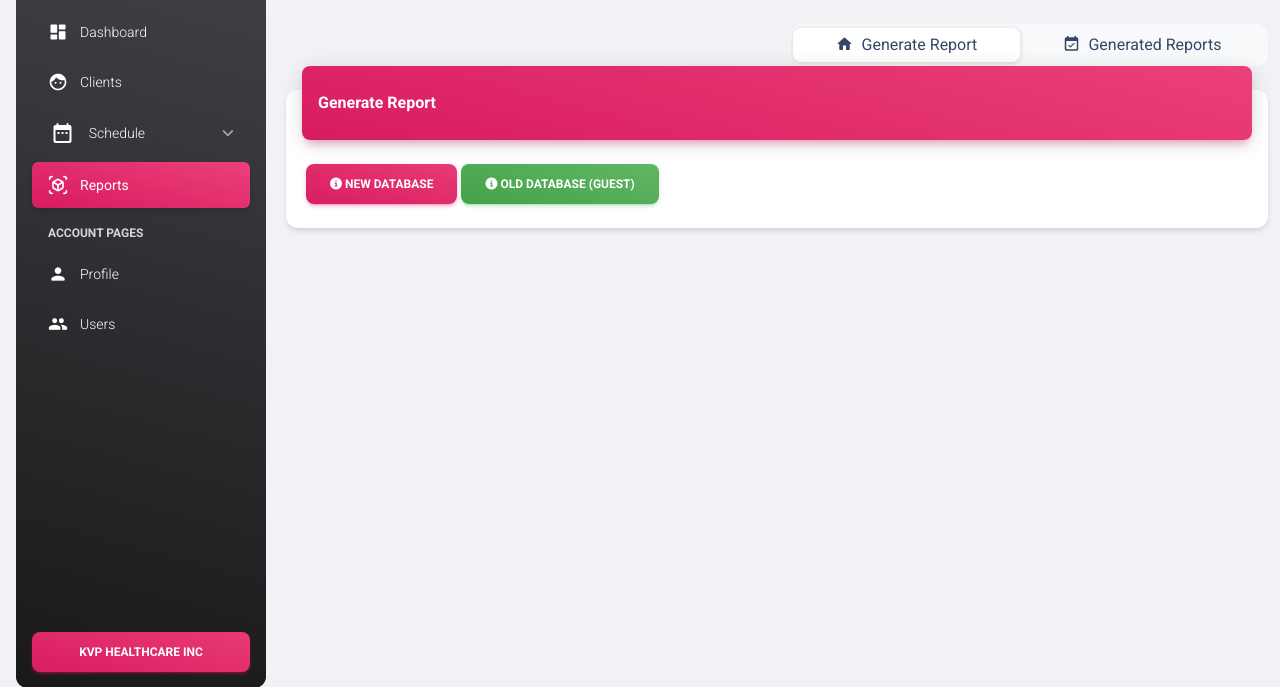
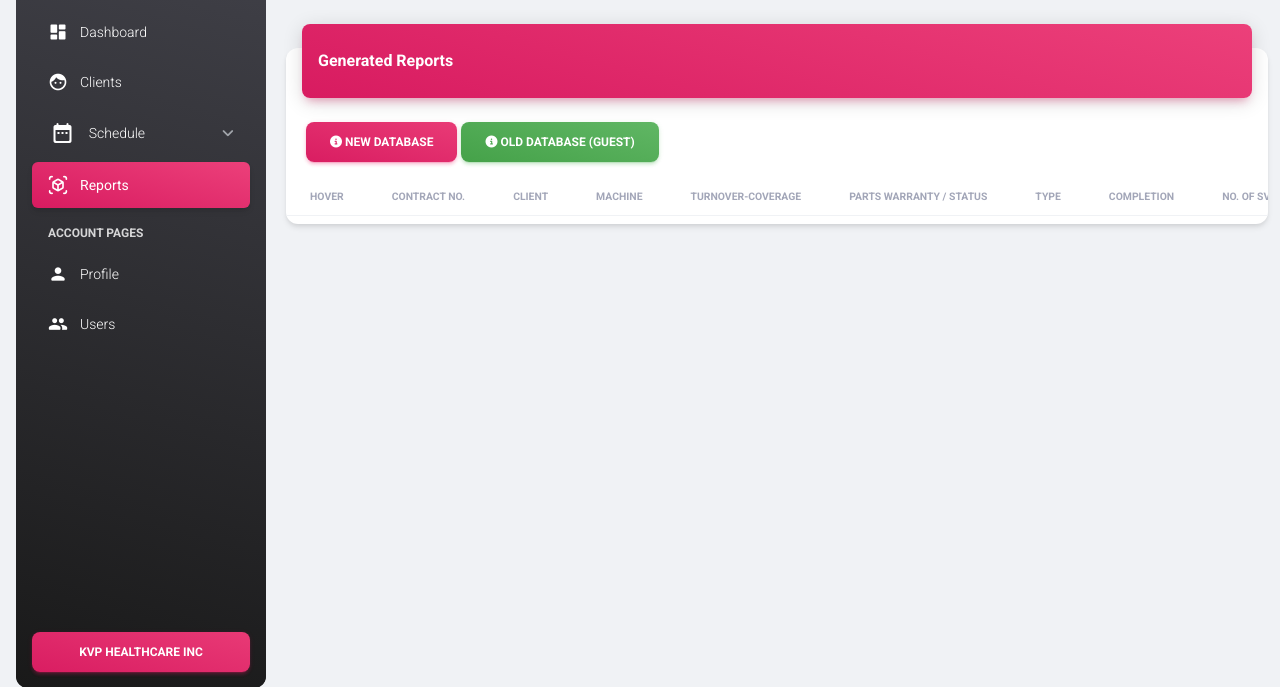
Before and after one commit to DanRagos/KVP, a PHP site: page /tcpdf/pages/report.php in a window 1280 px wide. Shown: the part 96-783 px from the top of the page. Run offline with PHP 8.4, Linux system fonts and the light colour scheme; the visitor is signed in with stand-in values (Sample User, id 1); data comes from the database, SQL or seed files in the repository; data that the repository does not hold is empty; style sheets or scripts are compiled from the project's sources; some libraries are stand-ins or nearby versions.

Commit message:
Added some

```diff
--- a/pages/report.php
+++ b/pages/report.php
@@ -104,30 +104,7 @@
         </nav>
         <!-- End Navbar -->
         <div class="container-fluid py-4">
-            <div class="row">
-                <!-- Tabs navs -->
-                <div class="col-lg-6 col-md-6 my-sm-auto ms-sm-auto me-sm-0 mx-auto mt-3">
-                    <div class="nav-wrapper position-relative end-0">
-                        <ul class="nav nav-pills nav-fill p-1" role="tablist" id="tabslist">
-                            <li class="nav-item" id="liActive">
-                                <a class="nav-link mb-0 px-0 py-1 active " data-bs-toggle="tab" href="javascript:;"
-                                    role="tab" aria-selected="true">
-                                    <i class="material-icons text-lg position-relative">home</i>
-                                    <span class="ms-1">Generate Report</span>
-                                </a>
-                            </li>
-                            <li class="nav-item" id="liComplete">
-                                <a class="nav-link mb-0 px-0 py-1 " data-bs-toggle="tab" href="javascript:;" role="tab"
-                                    aria-selected="false">
-                                    <i class="material-icons text-lg position-relative">event_available</i>
-                                    <span class="ms-1">Generated Reports</span>
-                                </a>
-                            </li>
 
-                        </ul>
-                    </div>
-                </div>
-            </div>
             <div class="row">
                 <div class="col-12">
                     <div class="d-flex justify-content-center">
@@ -147,10 +124,11 @@
               </div>
             </div>
           </div> -->
-                    <div class="card my-4" id="tabActive">
+
+                    <div class="card my-4 card " id="tabComplete">
                         <div class="card-header p-0 position-relative mt-n4 mx-3 z-index-2">
                             <div class="bg-gradient-primary shadow-primary border-radius-lg pt-4 pb-3">
-                                <h6 class="text-white text-capitalize ps-3">Generate Report</h6>
+                                <h6 class="text-white text-capitalize ps-3">Generated Reports</h6>
                             </div>
                         </div>
                         <div class="card-body px-0 pb-2">
@@ -167,15 +145,6 @@
                                     <span> OLD Database (Guest)</span>
                                 </button>
                             </div>
-                        </div>
-                    </div>
-                    <div class="card my-4 card " id="tabComplete" style="display:none">
-                        <div class="card-header p-0 position-relative mt-n4 mx-3 z-index-2">
-                            <div class="bg-gradient-primary shadow-primary border-radius-lg pt-4 pb-3">
-                                <h6 class="text-white text-capitalize ps-3">Completed Contract</h6>
-                            </div>
-                        </div>
-                        <div class="card-body px-0 pb-2">
                             <div class="table-responsive">
                                 <table id="completedContract" class="table align-items-center mb-0 table-striped"
                                     style="width:100%;">
@@ -242,7 +211,8 @@ cancelLabel: 'Clear'
             });
 
             $('input[name="datefilter"]').on('apply.daterangepicker', function(ev, picker) {
-$(this).val(picker.startDate.format('MM/DD/YYYY') + ' - ' + picker.endDate.format('MM/DD/YYYY'));
+                $(this).val(picker.startDate.format('MM/DD/YYYY') + ' - ' + picker.endDate
+                    .format('MM/DD/YYYY'));
             });
 
             $('input[name="datefilter"]').on('cancel.daterangepicker', function(ev, picker) {
@@ -257,7 +227,8 @@ cancelLabel: 'Clear'
             });
 
             $('input[name="partsWarranty"]').on('apply.daterangepicker', function(ev, picker) {
-$(this).val(picker.startDate.format('MM/DD/YYYY') + ' - ' + picker.endDate.format('MM/DD/YYYY'));
+                $(this).val(picker.startDate.format('MM/DD/YYYY') + ' - ' + picker.endDate
+                    .format('MM/DD/YYYY'));
             });
 
             $('input[name="partsWarranty"]').on('cancel.daterangepicker', function(ev, picker) {
@@ -266,56 +237,30 @@ $(this).val('');
 
         });
 
-
-        $('#liActive').click(function() {
-            $('#spinner').show();
-            setTimeout(() => {
-                $('#spinner').hide();
-                $('#tabActive').show();
-                $('#tabComplete').hide();
-                $('#tabService').hide();
-
-
-            }, 300)
-        });
-        $('#liComplete').click(function() {
-            $('#spinner').show();
-            setTimeout(() => {
-                $('#spinner').hide();
-                $('#tabActive').hide();
-                $('#tabComplete').show();
-                $('#tabService').hide();
-
-            }, 300)
-
-        });
         $('#reportType').change(function() {
             let choice = $(this).val();
-          if (choice == 1){
+            if (choice == 1) {
                 $('#scheduleReport input, #scheduleReport select').prop('disabled', false);
                 $('#contractReport input, #contractReport select').prop('disabled', true);
                 $('#serviceReport input, #serviceReport select').prop('disabled', true);
                 $("#scheduleReport").show();
                 $("#contractReport").hide();
                 $("#serviceReport").hide();
-          }
-          else if (choice == 2){
+            } else if (choice == 2) {
                 $('#scheduleReport input, #scheduleReport select').prop('disabled', true);
                 $('#serviceReport input, #serviceReport select').prop('disabled', true);
                 $('#contractReport input, #contractReport select').prop('disabled', false);
                 $("#scheduleReport").hide();
                 $("#contractReport").show();
                 $("#serviceReport").hide();
-          }
-          else if (choice == 3){
+            } else if (choice == 3) {
                 $('#scheduleReport input, #scheduleReport select').prop('disabled', true);
                 $('#contractReport input, #contractReport select').prop('disabled', true);
                 $('#serviceReport input, #serviceReport select').prop('disabled', false);
                 $("#serviceReport").show();
                 $("#contractReport").hide();
                 $("#scheduleReport").hide();
-          }
-          else if (choice == 0){
+            } else if (choice == 0) {
                 $("#scheduleReport").hide();
                 $("#contractReport").hide();
                 $("#serviceReport").hide();
@@ -324,10 +269,9 @@ $(this).val('');
 
         $('#schedType').change(function() {
             let sched = $(this).val();
-          if (sched == 1){
+            if (sched == 1) {
                 $(".unresolved").hide();
-          }
-          else if (sched == 2){
+            } else if (sched == 2) {
                 $(".unresolved").show();
 
             }
@@ -335,12 +279,11 @@ $(this).val('');
 
         $('#scheduleStatus').change(function() {
             let schedS = $(this).val();
-          if (schedS == 0 || schedS == 1){
+            if (schedS == 0 || schedS == 1) {
                 $("#servicedBy").hide();
 
 
-          }
-          else{
+            } else {
                 $("#servicedBy").show();
 
             }
@@ -399,7 +342,7 @@ $(this).val('');
             }
         });
 
-     $(document).on('click','#report-confirm-btn', function (e){
+        $(document).on('click', '#report-confirm-btn', function(e) {
             var formData = new FormData($("#report-form")[0]);
             formData.append('action', 'reportProcess');
 
@@ -421,21 +364,22 @@ $(this).val('');
                 data: formData,
                 contentType: false,
                 processData: false,
-        success: function(e){
+                success: function(e) {
                     $.ajax({
                         url: '../php/export_service.php',
-                method:'GET',
-                data: {rData: e,
-                    action:'viewReport'
+                        method: 'GET',
+                        data: {
+                            rData: e,
+                            action: 'viewReport'
                         },
-                success: function (response){
+                        success: function(response) {
                             console.log(response);
 
                         }
                     });
                 }
             });
-     }) ;
+        });
 
 
     });
```
Lines whose indentation alone changed are shown as unchanged.
